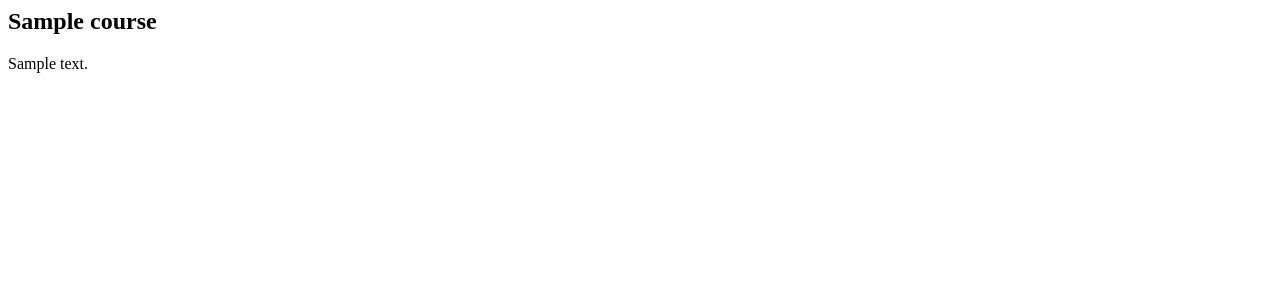
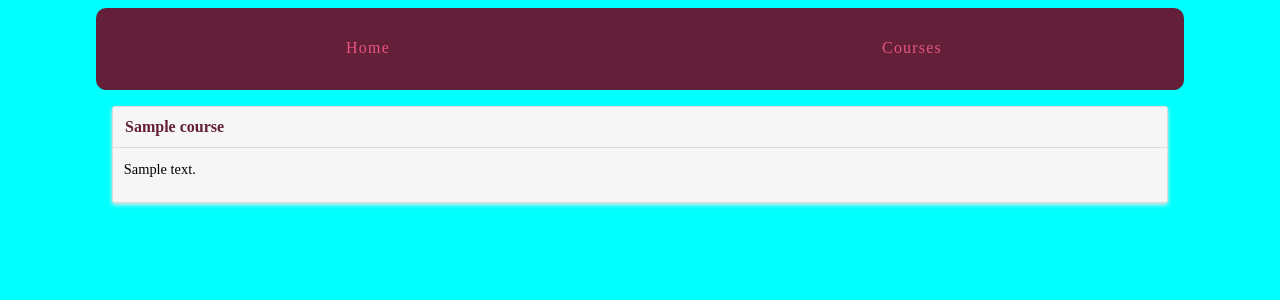
Before and after one commit to davejlin/treehouse, a Django app: page /courses/ in a window 1280 px wide. Shown: the top 300 px of the page. Run offline with Django 3.2, Linux system fonts and the light colour scheme; tables that the repository leaves empty hold one stand-in row (values such as "Sample post").

Commit message:
Django learning site:  add url names, namespace, tags

```diff
--- a/python/django/learning_site/courses/templates/courses/course_detail.html
+++ b/python/django/learning_site/courses/templates/courses/course_detail.html
@@ -8,7 +8,7 @@
 
     <section>
         {% for step in course.step_set.all %}
-            <h3>{{ step.title }}</h3>
+            <h3><a href="{% url 'courses:step' course_pk=step.course.pk step_pk=step.pk %}">{{ step.title }}</a></h3>
             {{ step.description|linebreaks }}
         {% endfor %}
     </section>
--- a/python/django/learning_site/courses/templates/courses/course_list.html
+++ b/python/django/learning_site/courses/templates/courses/course_list.html
@@ -1,4 +1,16 @@
-{% for course in courses %}
-<h2>{{ course.title }}</h2>
-{{ course.description|linebreaks }}
-{% endfor %}
+{% extends "layout.html" %}
+
+{% block title %}Available Courses{% endblock %}
+
+{% block content %}
+<div class="cards">
+    {% for course in courses %}
+    <div class="card">
+        <header><a href="{% url 'courses:detail' pk=course.pk %}">{{ course.title }}</a></header>
+        <div class="card-copy">
+        {{ course.description|linebreaks }}
+        </div>
+    </div>
+    {% endfor %}
+</div>
+{% endblock %}
--- a/python/django/learning_site/courses/templates/courses/step_detail.html
+++ b/python/django/learning_site/courses/templates/courses/step_detail.html
@@ -4,7 +4,7 @@
 
 {% block content %}
 <article>
-    <h2>{{ step.course }}</h2>
+    <h2><a href="{% url 'courses:detail' pk=step.course.pk %}">{{ step.course }}</a></h2>
     <h3>{{ step.title }}</h3>
     {{ step.content|linebreaks }}
 </article>
--- a/python/django/learning_site/courses/urls.py
+++ b/python/django/learning_site/courses/urls.py
@@ -3,7 +3,7 @@ from django.conf.urls import url
 from . import views
 
 urlpatterns = [
-    url(r'^$', views.course_list),
-    url(r'(?P<course_pk>\d+)/(?P<step_pk>\d+)/$', views.step_detail),
-    url(r'(?P<pk>\d+)/$', views.course_detail),
+    url(r'^$', views.course_list, name='list'),
+    url(r'(?P<course_pk>\d+)/(?P<step_pk>\d+)/$', views.step_detail, name='step'),
+    url(r'(?P<pk>\d+)/$', views.course_detail, name='detail'),
 ]
--- a/python/django/learning_site/learning_site/urls.py
+++ b/python/django/learning_site/learning_site/urls.py
@@ -20,7 +20,7 @@ from . import views
 from courses import views as courses_views
 
 urlpatterns = [
+    url(r'^courses/', include('courses.urls', namespace='courses')),
     url(r'^admin/', admin.site.urls),
-    url(r'^$', views.hello_world),
-    url(r'^courses/', include('courses.urls')),
+    url(r'^$', views.hello_world, name='hello_world'),
 ]
--- a/python/django/learning_site/templates/layout.html
+++ b/python/django/learning_site/templates/layout.html
@@ -7,6 +7,10 @@
     </head>
     <body>
         <div class="site-container">
+        <nav>
+            <a href="{% url 'hello_world' %}">Home</a>
+            <a href="{% url 'courses:list' %}">Courses</a>
+        </nav>
         {% block content %}{% endblock %}
         </div>
     </body>
```
